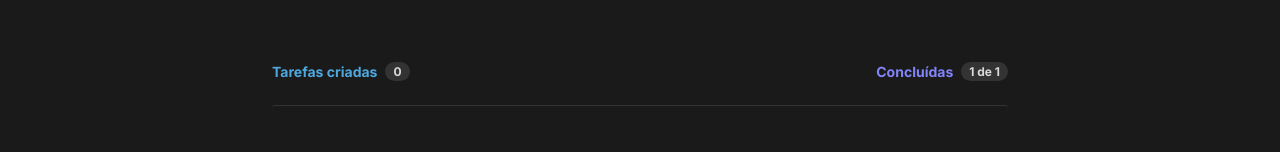
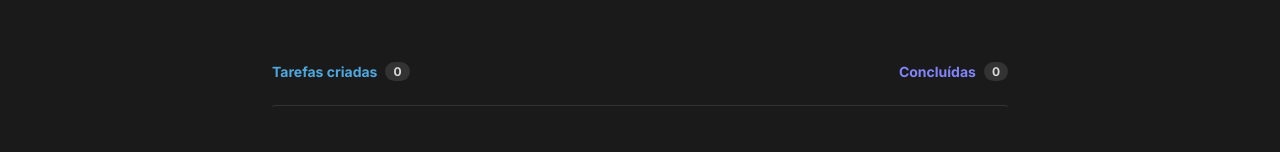
Before and after one commit to ysdor/desafio-praticando-conceitos-reactjs, a React (Vite) app: page / in a window 1280 px wide. Shown: the part 229-381 px from the top of the page. Built offline with nearby package versions, Linux system fonts and the light colour scheme.

Commit message:
feat: show task completion progress

```diff
--- a/src/components/TaskList.tsx
+++ b/src/components/TaskList.tsx
@@ -16,6 +16,8 @@ interface ITaskListProps {
 }
 
 export function TaskList({ tasks, toggleTheTaskIsCompleted, deleteTask }: ITaskListProps) {
+  const completedTasks = tasks.filter(({ isCompleted }) => isCompleted === true)
+
   function handleToggleTheTaskIsCompleted(taskId: string) {
     toggleTheTaskIsCompleted(taskId)
   }
@@ -29,12 +31,16 @@ export function TaskList({ tasks, toggleTheTaskIsCompleted, deleteTask }: ITaskL
       <div className={styles.listInfo}>
         <strong>
           Tarefas criadas
-          <span>0</span>
+          <span>{tasks.length}</span>
         </strong>
 
         <strong>
           Concluídas
-          <span>1 de 1</span>
+          {tasks.length > 0 ? (
+            <span>{completedTasks.length} de {tasks.length}</span>
+          ) : (
+            <span>0</span>
+          )}
         </strong>
       </div>
 
```
